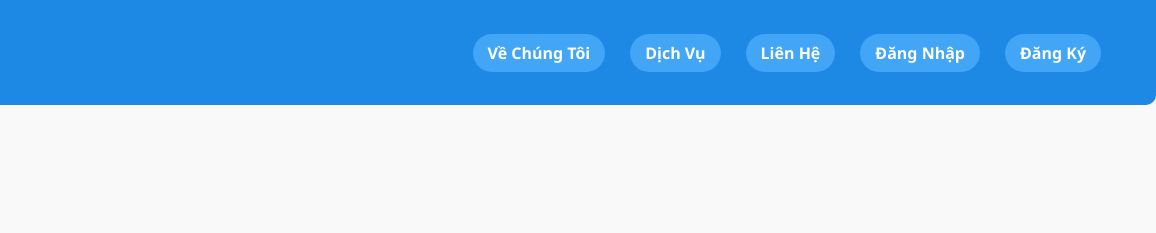
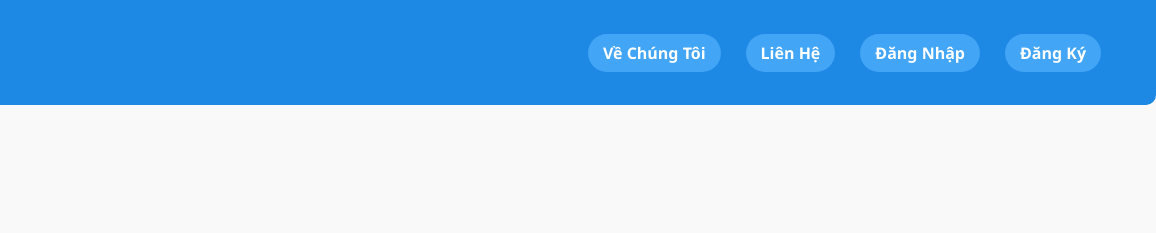
Before and after one commit to Nam9227/giaodichtrunggian, a plain HTML site: page index.html in a window 1280 px wide. Shown: the top 233 px of the page, 124-1280 px from the left. Drawn offline with Linux system fonts and the light colour scheme.

Commit message:
Update index.html

```diff
--- a/index.html
+++ b/index.html
@@ -15,7 +15,6 @@
             <nav>
                 <ul>
                     <li><a href="#about">Về Chúng Tôi</a></li>
-                    <li><a href="#services">Dịch Vụ</a></li>
                     <li><a href="https://t.me/linh2ka7" target="_blank">Liên Hệ</a></li>
                     <li><a href="login.html">Đăng Nhập</a></li>
                     <li><a href="register.html">Đăng Ký</a></li>
```
